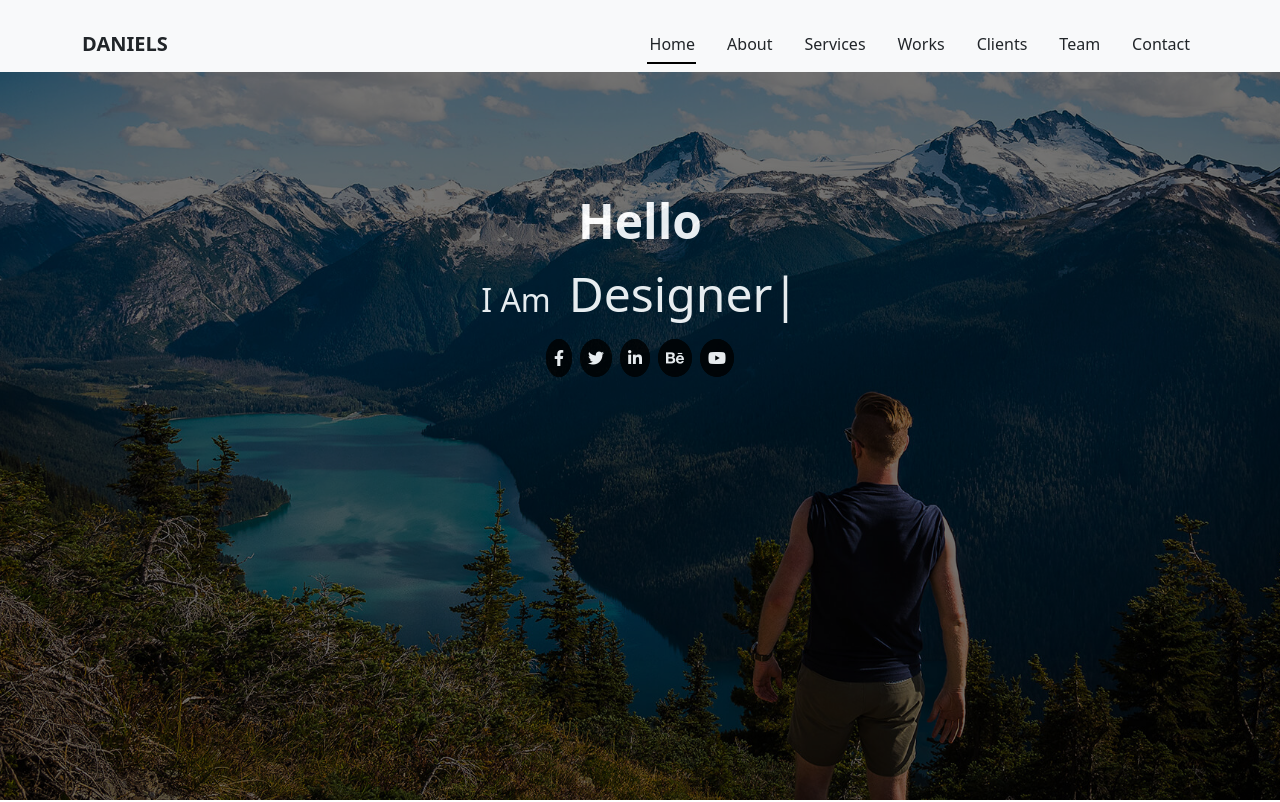
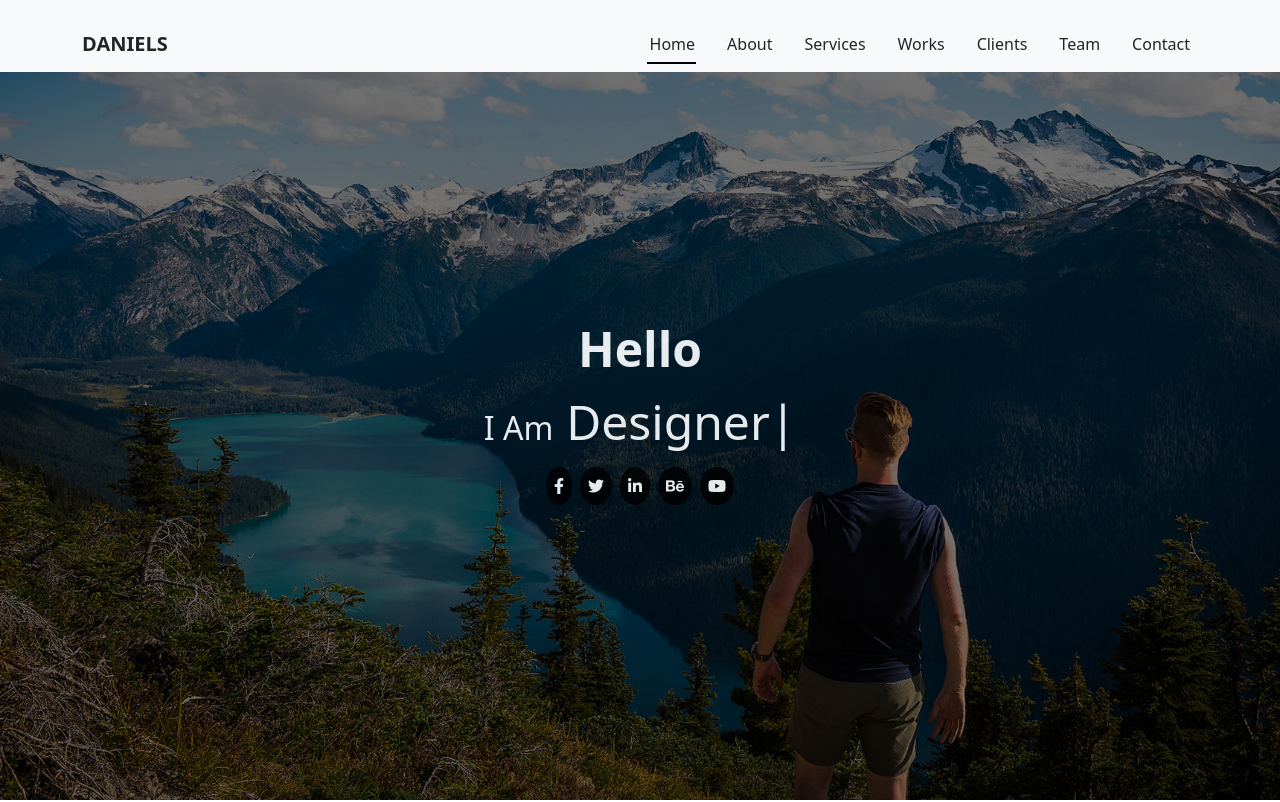
Before and after one commit to Elariaehab/Daniels, a plain HTML site: page index.html in a window 1280 px wide. Shown: the top 802 px of the page. Drawn offline with Linux system fonts and the light colour scheme.

Commit message:
Add files via upload

```diff
--- a/css/style.css
+++ b/css/style.css
@@ -90,7 +90,7 @@ nav .container ul li a{
 }
 
 .home .home-cap{
-    margin: 15%;
+    margin: 25%;
     margin-bottom: 5%;
 }
 .home .home-cap h1{
```
